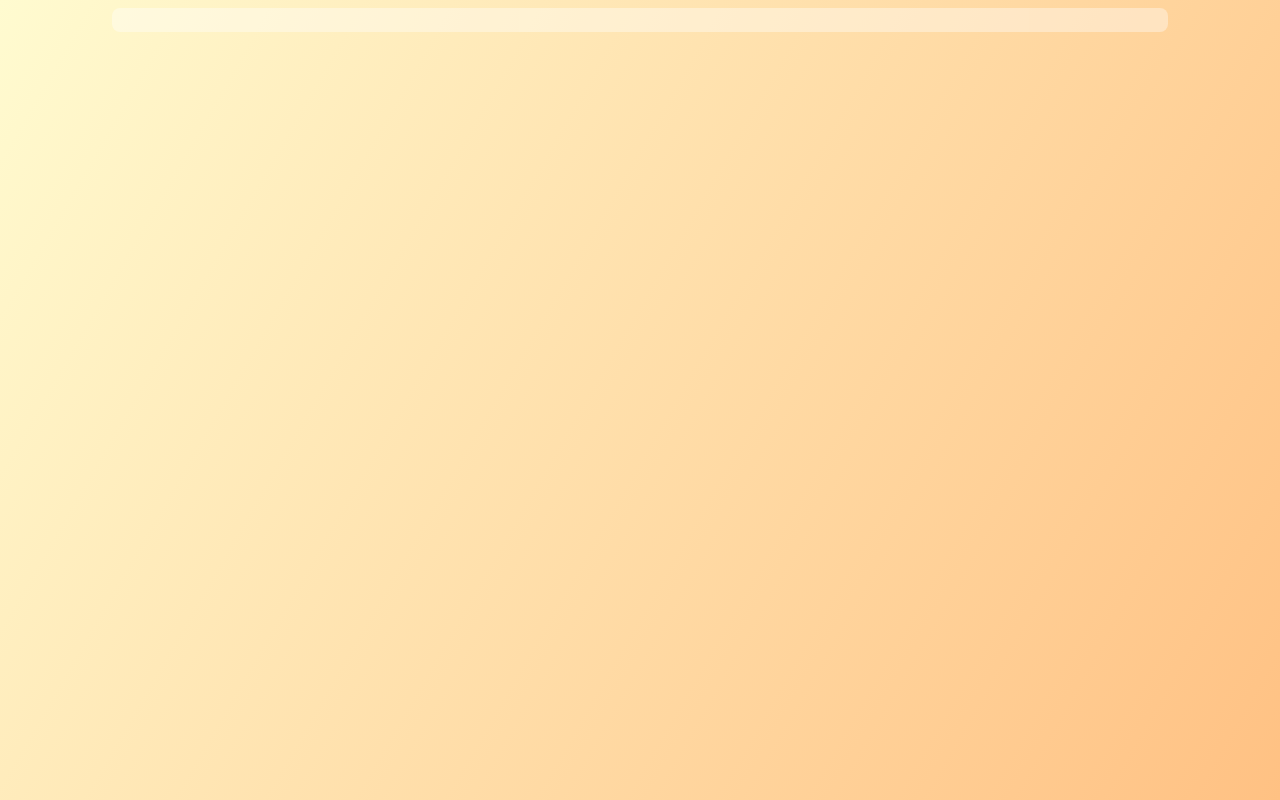
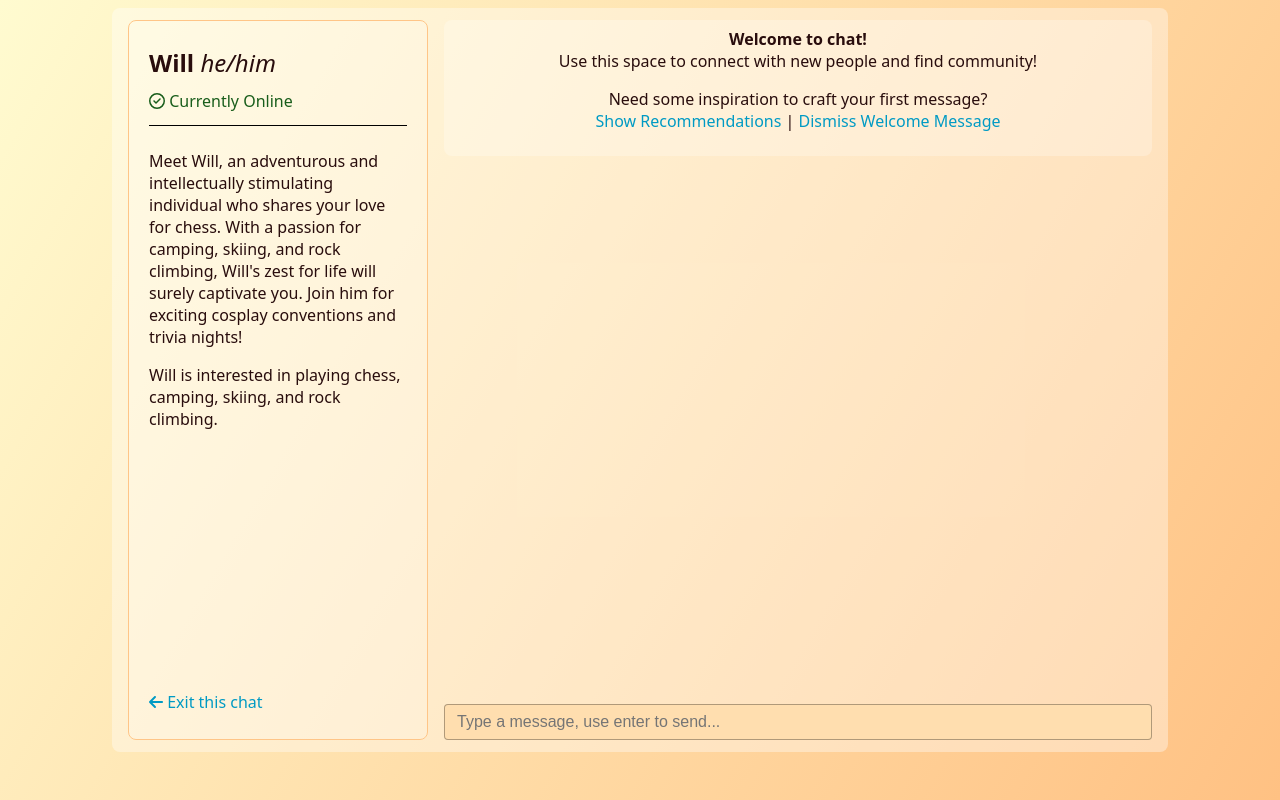
Before and after one commit to gosueep/sasehack23, a Vue app in the folder peopler-frontend/: page /connect in a window 1280 px wide. Before the commit this address had no page. Built offline with nearby package versions, Linux system fonts and the light colour scheme.

Commit message:
/connect working

```diff
--- a/peopler-frontend/src/router/index.js
+++ b/peopler-frontend/src/router/index.js
@@ -24,6 +24,11 @@ const routes = [
     path: '/matching',
     name: 'matching',
     component: () => import('../views/MatchView.vue')
+  },
+  {
+    path: '/connect',
+    name: 'connect',
+    component: () => import('../views/ConnectView.vue')
   }
 ]
 
--- /dev/null
+++ b/peopler-frontend/src/views/ConnectView.vue
@@ -0,0 +1,127 @@
+<template>
+  <div id='cv-out'>
+    <ProfileBox id='pfb'>
+      <template #header>
+        <div class='hd'>
+          <p style='font-size: 24px'><b>{{ profile.name }}</b> <i>{{ profile.pronouns }}</i></p>
+          <p style='color: #195d1b'><fa-icon icon='far fa-circle-check'></fa-icon> Currently Online</p>
+        </div>
+      </template>
+      <div id='flex-l'>
+        <div style='flex-grow: 1;'><p>Meet Will, an adventurous and intellectually stimulating individual who shares your love for chess. With a passion for camping, skiing, and rock climbing, Will's zest for life will surely captivate you. Join him for exciting cosplay conventions and trivia nights!</p><p>Will is interested in playing chess, camping, skiing, and rock climbing.</p></div>
+        <div><a href='#'><fa-icon icon='fas fa-arrow-left'></fa-icon> Exit this chat </a></div>
+      </div>
+    </ProfileBox>
+    <div id='chat'>
+      <div id='chat-msgs'>
+        <TransitionGroup>
+          <div v-if='showOnboarding' id='p-onboarding'><b>Welcome to chat!</b><br/>Use this space to connect with new people and find community!<br/>
+            <p>Need some inspiration to craft your first message?<br/><a @click='showRecs = !showRecs'>{{ showRecs ? 'Hide' : 'Show' }} Recommendations</a> | <a @click='showOnboarding = false'>Dismiss Welcome Message</a></p>
+            <p></p>
+            <p style='text-align: left' v-if='showRecs'>
+              <span>Here's some recommendations on what you can reach out about, based on your shared interests and background:</span><br/>
+              <ul>
+                <li>Since you both enjoy playing chess, why not organize a chess tournament? You can find a local chess club or even set up a game at a park. It will be a fun and intellectually stimulating activity for both of you.</li>
+                <li>Since you enjoy reading and Will enjoys camping, how about organizing a book club camping trip? You can choose a book that interests both of you and spend a weekend in nature discussing the book around a campfire. It will be a unique and adventurous experience.</li>
+                <li>              If you're both into hiking, why not plan a hiking trip to a nearby national park or nature reserve? You can explore new trails, enjoy the beautiful scenery, and have some quality time together while getting some exercise.
+                </li>
+              </ul>
+            </p>
+          </div>
+          <p v-for='msg in messages' v-bind:key='msg.msg'><b>{{ msg.from }}</b> {{ msg.msg }}</p>
+        </TransitionGroup>
+      </div>
+      <input v-model='i_msg' @keyup.enter='sendMsg' placeholder='Type a message, use enter to send...'/>
+    </div>
+  </div>
+</template>
+<style scoped>
+a {
+  text-decoration: none;
+  color: #009ac4;
+  cursor: pointer;
+}
+
+#pfb {
+  width: 300px;
+  flex-shrink: 0;
+}
+
+#flex-l {
+  height: calc(100% - 115px);
+  display: flex;
+  flex-direction: column;
+}
+
+#p-onboarding {
+  padding: 8px 16px;
+  text-align: center;
+  background-color: #ffffff3f;
+  border-radius: 8px;
+}
+
+#cv-out {
+  display: flex;
+}
+
+#chat {
+  flex-grow: 1;
+  margin-left: 16px;
+  display: flex;
+  flex-direction: column;
+}
+
+#chat-msgs {
+  flex-grow: 1;
+  overflow-y: scroll;
+}
+
+#chat input {
+  width: 100%;
+  box-sizing: border-box;
+}
+
+#cv-out > div {
+  height: 90vh;
+  overflow-y: auto;
+}
+
+.hd p {
+  line-height: 0.5;
+}
+</style>
+
+<script>
+import ProfileBox from '@/components/ProfileBox.vue'
+
+export default {
+  components: {
+    ProfileBox
+  },
+  data: function () {
+    return {
+      profile: {},
+      messages: [],
+      i_msg: '',
+      showOnboarding: true,
+      showRecs: false
+    }
+  },
+  created () {
+    // TODO: Pull this from the API
+    this.profile = {
+      name: 'Will',
+      pronouns: 'he/him',
+      desc: "Meet Will, an adventurous and intellectually stimulating individual who shares your love for chess. With a passion for camping, skiing, and rock climbing, Will's zest for life will surely captivate you. Join him for exciting cosplay conventions and trivia nights!"
+    }
+  },
+  methods: {
+    sendMsg () {
+      this.messages.push({ from: 'You', msg: this.i_msg })
+      this.i_msg = ''
+      document.getElementById('chat-msgs').scrollTo(0, 1e9)
+      setTimeout(() => { document.getElementById('chat-msgs').scrollTo(0, 1e9) }, 50)
+    }
+  }
+}
+</script>
```
